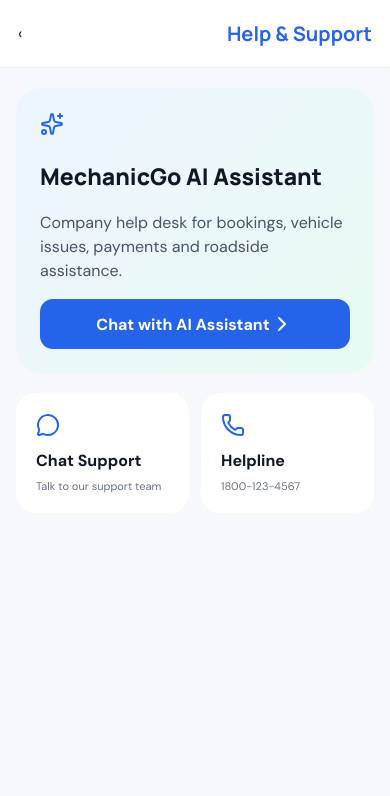
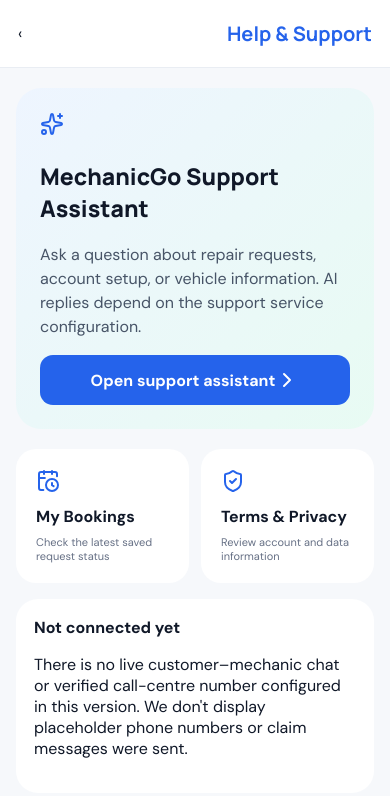
Before and after one commit to Enayatalibarkaat/MechanicGo, a Next.js app: page /support in a window 390 px wide. Shown: the top 796 px of the page. Built offline with nearby package versions, Linux system fonts and the light colour scheme.

Commit message:
Remove unverified placeholder support phone and chat links

```diff
--- a/app/support/page.tsx
+++ b/app/support/page.tsx
@@ -1 +1,8 @@
-import {MessageCircle,Phone,ChevronRight,Sparkles} from "lucide-react";export default function Support(){return <main className="appPage"><header className="pageHeader"><a href="/profile">‹</a><h1>Help & Support</h1></header><section className="supportHero"><Sparkles/><h2>MechanicGo AI Assistant</h2><p>Company help desk for bookings, vehicle issues, payments and roadside assistance.</p><a href="/support/ai">Chat with AI Assistant <ChevronRight/></a></section><div className="supportCards"><a href="/chat"><MessageCircle/><b>Chat Support</b><span>Talk to our support team</span></a><a href="tel:18001234567"><Phone/><b>Helpline</b><span>1800-123-4567</span></a></div></main>}
+import {MessageCircle,ChevronRight,Sparkles,CalendarClock,ShieldCheck} from "lucide-react";
+export default function Support(){
+ return <main className="appPage"><header className="pageHeader"><a href="/profile">‹</a><h1>Help & Support</h1></header>
+ <section className="supportHero"><Sparkles/><h2>MechanicGo Support Assistant</h2><p>Ask a question about repair requests, account setup, or vehicle information. AI replies depend on the support service configuration.</p><a href="/support/ai">Open support assistant <ChevronRight/></a></section>
+ <div className="supportCards"><a href="/bookings"><CalendarClock/><b>My Bookings</b><span>Check the latest saved request status</span></a><a href="/terms"><ShieldCheck/><b>Terms & Privacy</b><span>Review account and data information</span></a></div>
+ <section className="formCard" style={{padding:18,marginTop:16}}><b>Not connected yet</b><p>There is no live customer–mechanic chat or verified call-centre number configured in this version. We don't display placeholder phone numbers or claim messages were sent.</p></section>
+ </main>;
+}
```
